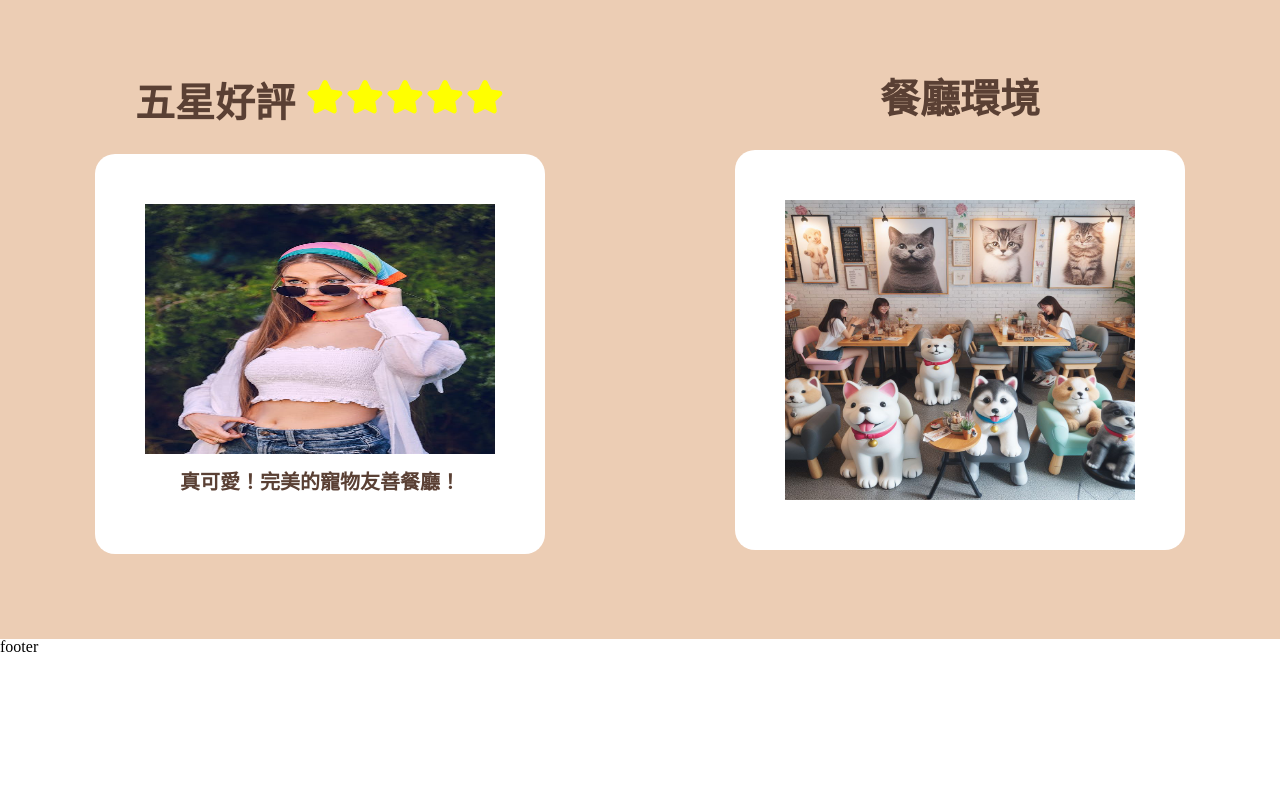
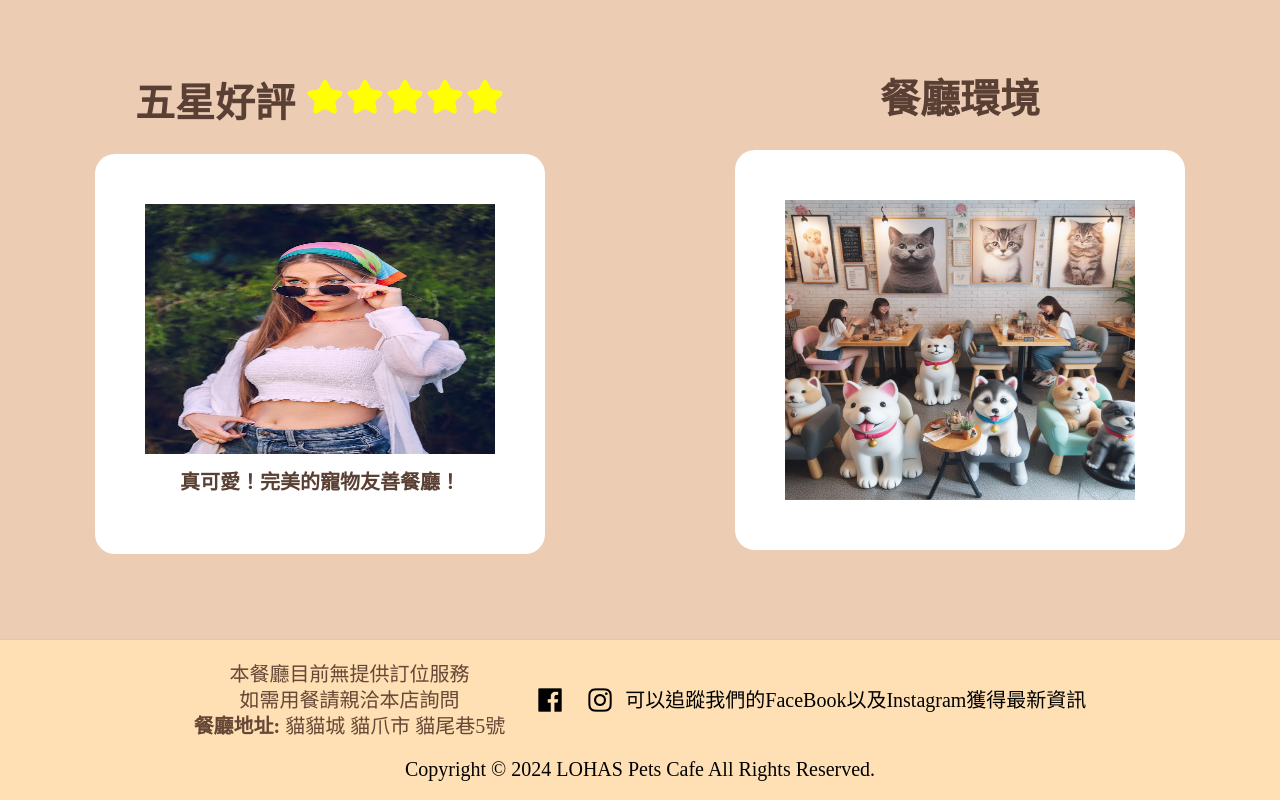
Before and after one commit to lemoncat0817/Vue3-PetCafe, a Vue app: page / in a window 1280 px wide. Shown: the part 3805-4605 px from the top of the page. Before the commit the page ends 4460 px from the top, so only its background shows below. Built offline with nearby package versions, Linux system fonts and the light colour scheme.

Commit message:
Footer搭建完成

```diff
--- a/src/components/footer/index.vue
+++ b/src/components/footer/index.vue
@@ -1,6 +1,19 @@
 <template>
-  <div>
-    footer
+  <div class="footerBox">
+    <div class="footTop">
+      <div class="content">
+        <p>本餐廳目前無提供訂位服務</p>
+        <p>如需用餐請親洽本店詢問</p>
+        <p><span style="margin-right: 5px; font-weight: bold;">餐廳地址:</span>貓貓城 貓爪市 貓尾巷5號</p>
+      </div>
+      <div class="link">
+        <img src="@/assets/footer/facebook.png" alt="facebook">
+        <img src="@/assets/footer/instagram.png" alt="instagram">
+        <p>可以追蹤我們的FaceBook以及Instagram獲得最新資訊</p>
+      </div>
+    </div>
+    <div class="footBottom"></div>
+    <p>Copyright © 2024 LOHAS Pets Cafe All Rights Reserved. </p>
   </div>
 </template>
 
@@ -8,4 +21,69 @@
 
 </script>
 
-<style lang="scss" scoped></style>
+<style lang="scss" scoped>
+.footerBox {
+  width: 100%;
+  height: 160px;
+  background-color: #FFE0B5;
+  border-top: 1px solid #ccc;
+  display: flex;
+  justify-content: center;
+  align-items: center;
+  flex-direction: column;
+  font-size: 20px;
+
+  .footTop {
+    display: flex;
+    justify-content: center;
+    align-items: center;
+
+    .content {
+      display: flex;
+      justify-content: center;
+      align-items: center;
+      flex-direction: column;
+
+      p {
+        font-size: 1em;
+        font-weight: 400;
+        color: #654735;
+        line-height: 26px;
+        text-align: center;
+      }
+    }
+
+    .link {
+      margin-left: 20px;
+      display: flex;
+      justify-content: center;
+      align-items: center;
+
+      img {
+        width: 30px;
+        height: 30px;
+        margin: 0px 10px;
+        cursor: pointer;
+
+        &:hover {
+          transform: scale(1.3);
+          transition: all 0.5s;
+        }
+      }
+    }
+  }
+
+  .footBottom {
+    margin-top: 20px;
+
+    p {
+      font-size: 1em;
+      font-weight: bold;
+      color: #654735;
+      line-height: 26px;
+      text-align: center;
+    }
+  }
+
+}
+</style>
--- a/src/components/main/picture/index.vue
+++ b/src/components/main/picture/index.vue
@@ -147,6 +147,15 @@ const restaurant = ref([
       background: white;
       border-radius: 20px;
 
+      img {
+        cursor: pointer;
+
+        &:hover {
+          transform: scale(1.2);
+          transition: all 0.5s;
+        }
+      }
+
       .el-carousel__item h3 {
         color: #5a4034;
         font-weight: bold;
--- a/src/components/main/shop/index.vue
+++ b/src/components/main/shop/index.vue
@@ -109,6 +109,12 @@ const commodity = ref([
         height: 300px;
         border-radius: 20px;
         margin-bottom: 20px;
+        cursor: pointer;
+
+        &:hover {
+          transform: scale(1.2);
+          transition: all 0.5s;
+        }
       }
 
       h1 {
```
Also changed, not shown: src/assets/footer/facebook.png (added), src/assets/footer/instagram.png (added).
